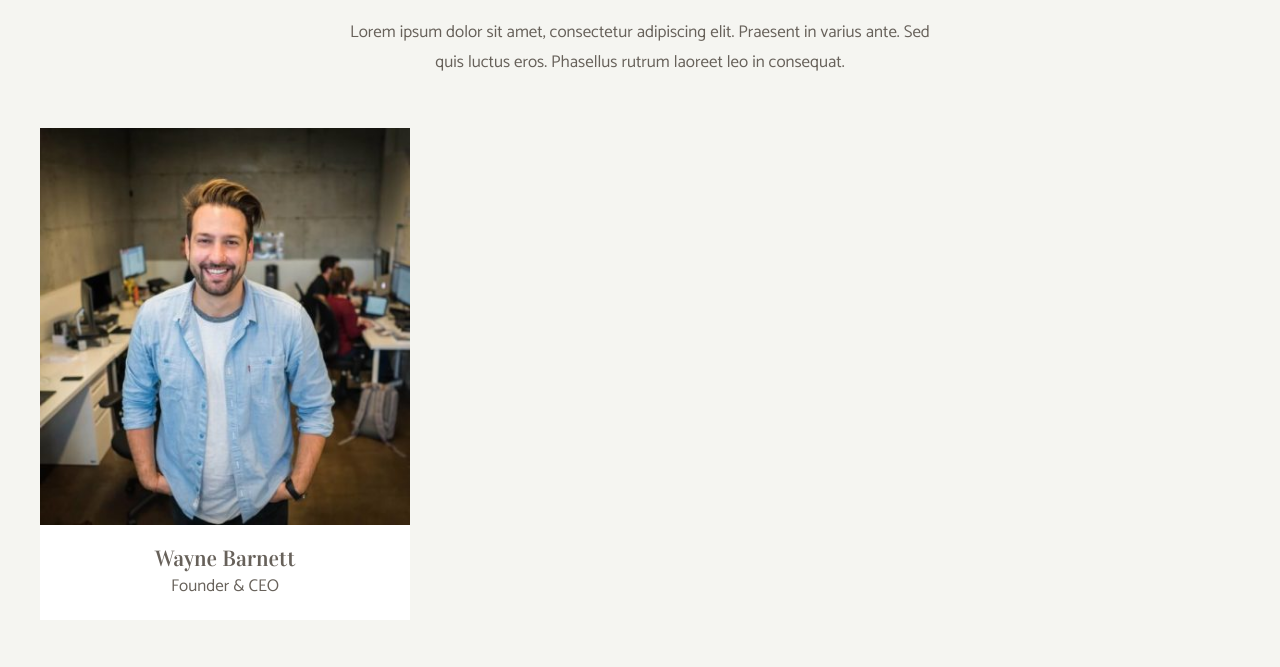
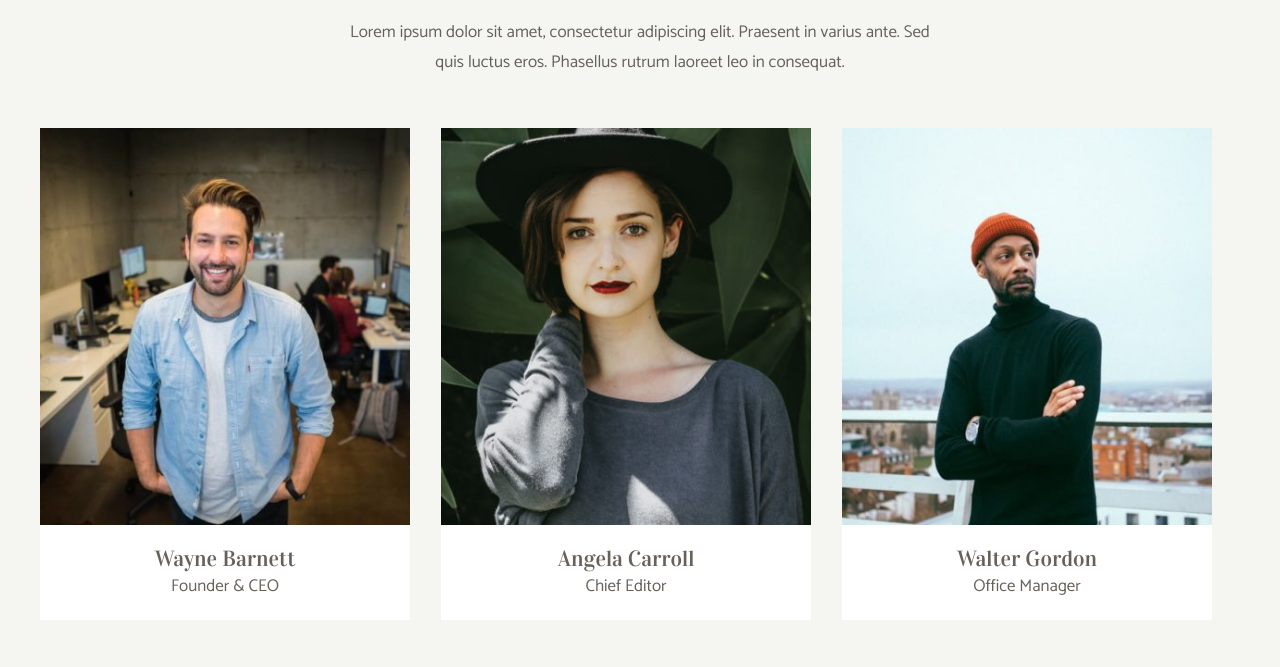
Before and after one commit to StefanoSax93/js-our-team, a plain HTML site: page index.html in a window 1280 px wide. Shown: the part 107-774 px from the top of the page. Drawn offline with Linux system fonts and the light colour scheme.

Commit message:
esercizio grezzo completo

```diff
--- a/index.html
+++ b/index.html
@@ -20,21 +20,8 @@
           varius ante. Sed quis luctus eros. Phasellus rutrum laoreet leo in
           consequat.
         </p>
-        <div class="team-container">
+        <div class="team-container" id="teamContainer">
           <!-- Inseriamo inizialmente una card statica per stilarla e vedere l'effetto finale -->
-
-          <div class="team-card">
-            <div class="card-image">
-              <img
-                src="img/wayne-barnett-founder-ceo.jpg"
-                alt="Wayne Barnett"
-              />
-            </div>
-            <div class="card-text">
-              <h3>Wayne Barnett</h3>
-              <p>Founder & CEO</p>
-            </div>
-          </div>
         </div>
       </div>
     </section>
--- a/js/app.js
+++ b/js/app.js
@@ -16,27 +16,108 @@ const team = [
     {
         nome: "Wayne Barnett",
         ruolo: "Founder & CEO",
+        foto: "img/wayne-barnett-founder-ceo.jpg",
     },
     {
         nome: "Angela Carroll",
         ruolo: "Chief Editor",
+        foto: "img/angela-caroll-chief-editor.jpg",
     },
     {
         nome: "Walter Gordon",
         ruolo: "Office Manager",
+        foto: "img/walter-gordon-office-manager.jpg",
     },
     {
         nome: "Angela Lopez",
         ruolo: "Social Media Manager",
+        foto: "img/angela-lopez-social-media-manager.jpg",
     },
     {
         nome: "Scott Estrada",
         ruolo: "Developer",
+        foto: "img/scott-estrada-developer.jpg",
     },
     {
         nome: "Barbara Ramos",
         ruolo: "Graphics Designer",
+        foto: "img/barbara-ramos-graphic-designer.jpg",
     }
 ];
 
 console.table(team);
+console.log(team[0].nome)
+
+const teamStamp=document.getElementById("teamContainer").innerHTML =
+    `<div class="team-card">
+        <div class="card-image">
+            <img
+                src="${team[0].foto}"
+                alt="Wayne Barnett"
+            />
+        </div>
+        <div class="card-text">
+            <h3>${team[0].nome}</h3>
+            <p>${team[0].ruolo}</p>
+        </div>
+    </div>
+    <div class="team-card">
+        <div class="card-image">
+            <img
+                src="${team[1].foto}"
+                alt="Wayne Barnett"
+            />
+        </div>
+        <div class="card-text">
+            <h3>${team[1].nome}</h3>
+            <p>${team[1].ruolo}</p>
+        </div>
+    </div>
+    <div class="team-card">
+        <div class="card-image">
+            <img
+                src="${team[2].foto}"
+                alt="Wayne Barnett"
+            />
+        </div>
+        <div class="card-text">
+            <h3>${team[2].nome}</h3>
+            <p>${team[2].ruolo}</p>
+        </div>
+    </div>
+    <div class="team-card">
+        <div class="card-image">
+            <img
+                src="${team[3].foto}"
+                alt="Wayne Barnett"
+            />
+        </div>
+        <div class="card-text">
+            <h3>${team[3].nome}</h3>
+            <p>${team[3].ruolo}</p>
+        </div>
+    </div>
+    <div class="team-card">
+        <div class="card-image">
+            <img
+                src="${team[4].foto}"
+                alt="Wayne Barnett"
+            />
+        </div>
+        <div class="card-text">
+            <h3>${team[4].nome}</h3>
+            <p>${team[4].ruolo}</p>
+        </div>
+    </div>
+    <div class="team-card">
+        <div class="card-image">
+            <img
+                src="${team[5].foto}"
+                alt="Wayne Barnett"
+            />
+        </div>
+        <div class="card-text">
+            <h3>${team[5].nome}</h3>
+            <p>${team[5].ruolo}</p>
+        </div>
+    </div>`
```
